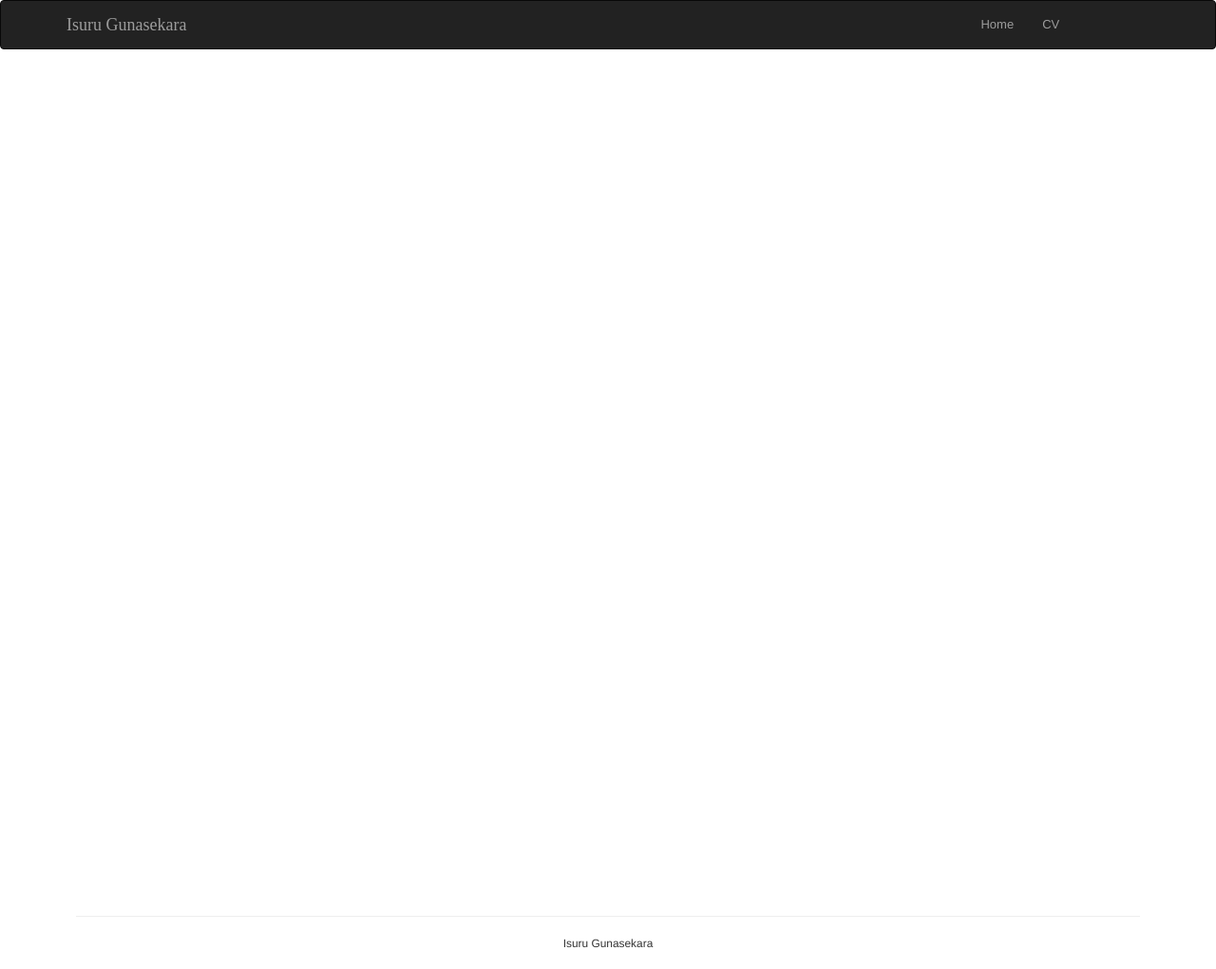
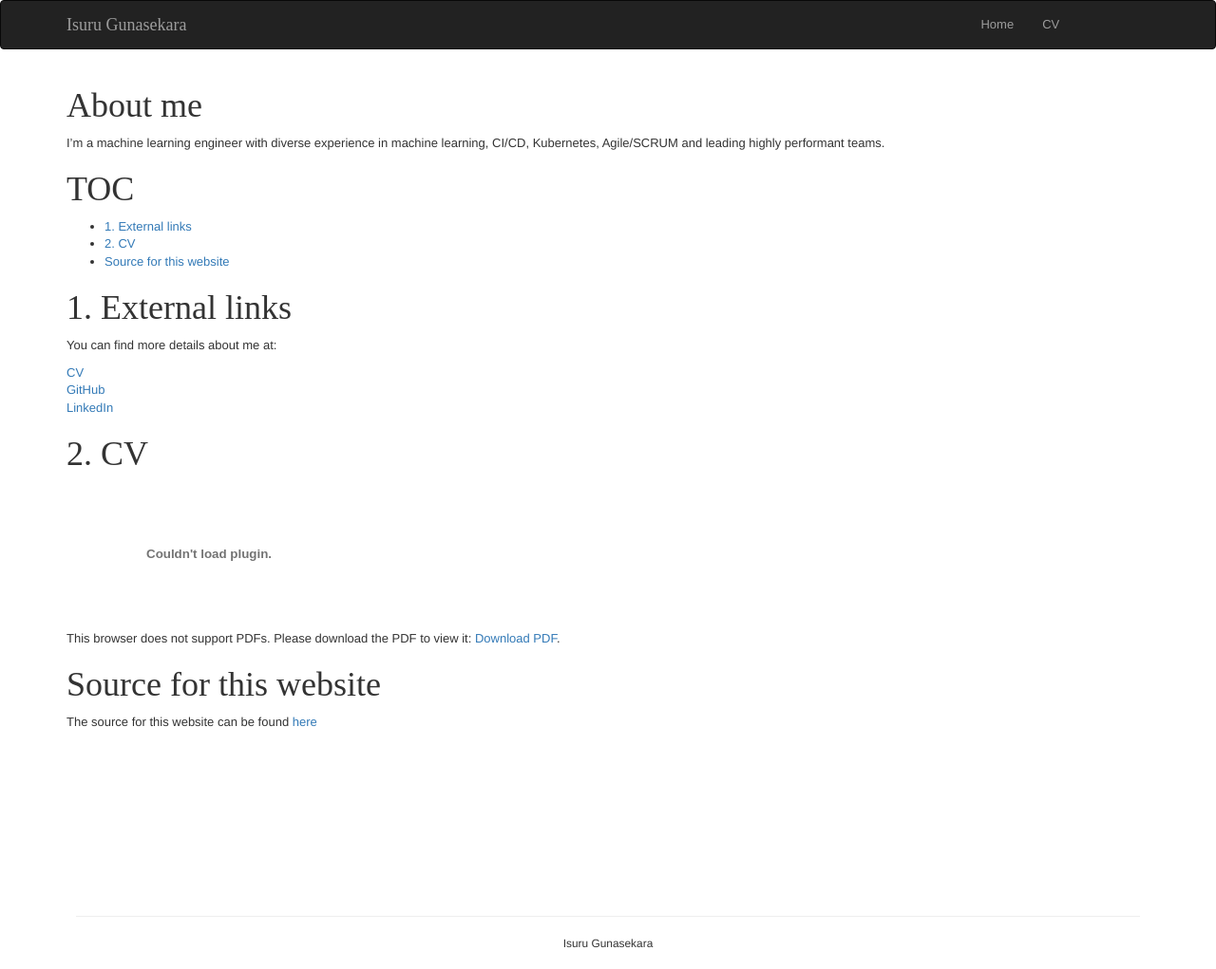
Before and after one commit to isuruwg/my-website, a Flask app: page / in a window 1280 px wide. Shown: the top 1021 px of the page at 95% size. Run offline with Flask 2, Linux system fonts and the light colour scheme; some libraries are stand-ins or nearby versions; some web fonts are replaced.

Commit message:
Added some content to home.html

```diff
--- a/app/core/templates/home.html
+++ b/app/core/templates/home.html
@@ -1,2 +1,10 @@
 {% extends 'layout.html' %}
 {% block title %}Isuru Gunasekara{% endblock %}
+
+{% block content %}
+<div class="container">
+    {% include 'markdown/home_content.html' %}
+</div>
+
+
+{% endblock %}
--- a/app/core/templates/layout.html
+++ b/app/core/templates/layout.html
@@ -9,6 +9,10 @@
             <link rel="stylesheet" href="https://maxcdn.bootstrapcdn.com/bootstrap/3.3.7/css/bootstrap.min.css">
             <link href="https://fonts.googleapis.com/css?family=Sansita" rel="stylesheet">
             <link rel="stylesheet" href="{{ url_for('static', filename='css/styles.css') }}">
+            <script
+                type="module"
+                src="https://cdn.jsdelivr.net/gh/zerodevx/zero-md@2/dist/zero-md.min.js">
+            </script>
         </head>
     {% endblock head %}
 
--- /dev/null
+++ b/app/core/templates/markdown/home_content.html
@@ -0,0 +1,23 @@
+<h1 id="about-me">About me <!-- omit in toc --></h1>
+<p>I’m a machine learning engineer with diverse experience in machine learning, CI/CD, Kubernetes, Agile/SCRUM and leading highly performant teams.</p>
+<h1 id="toc">TOC <!-- omit in toc --></h1>
+<ul>
+<li><a href="#1-external-links">1. External links</a></li>
+<li><a href="#2-cv">2. CV</a></li>
+<li><a href="#source-for-this-website">Source for this website</a></li>
+</ul>
+<h1 id="external-links">1. External links</h1>
+<p>You can find more details about me at:</p>
+<p><a href="https://isuru.ca/cv.pdf">CV</a><br />
+<a href="https://github.com/isuruwg">GitHub</a><br />
+<a href="https://www.linkedin.com/in/isurug/">LinkedIn</a></p>
+<h1 id="cv">2. CV</h1>
+<object data="https://isuru.ca/cv.pdf" type="application/pdf" width="700px" height="700px">
+<embed src="https://isuru.ca/cv.pdf">
+<p>
+This browser does not support PDFs. Please download the PDF to view it: <a href="https://isuru.ca/cv.pdf">Download PDF</a>.
+</p>
+</embed>
+</object>
+<h1 id="source-for-this-website">Source for this website</h1>
+<p>The source for this website can be found <a href="https://github.com/isuruwg/personal-website">here</a></p>
```
Also changed, not shown: app/core/templates/markdown/home_content.md (added, +29 -0 lines), .pre-commit-config.yaml, README.md.
